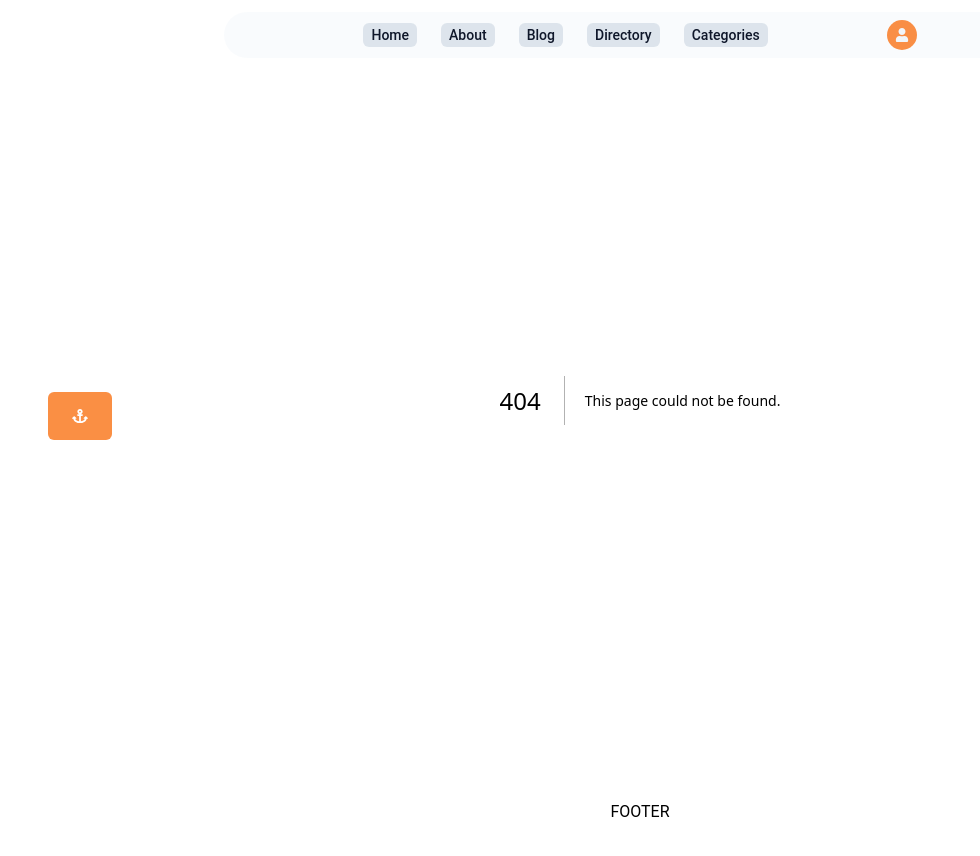
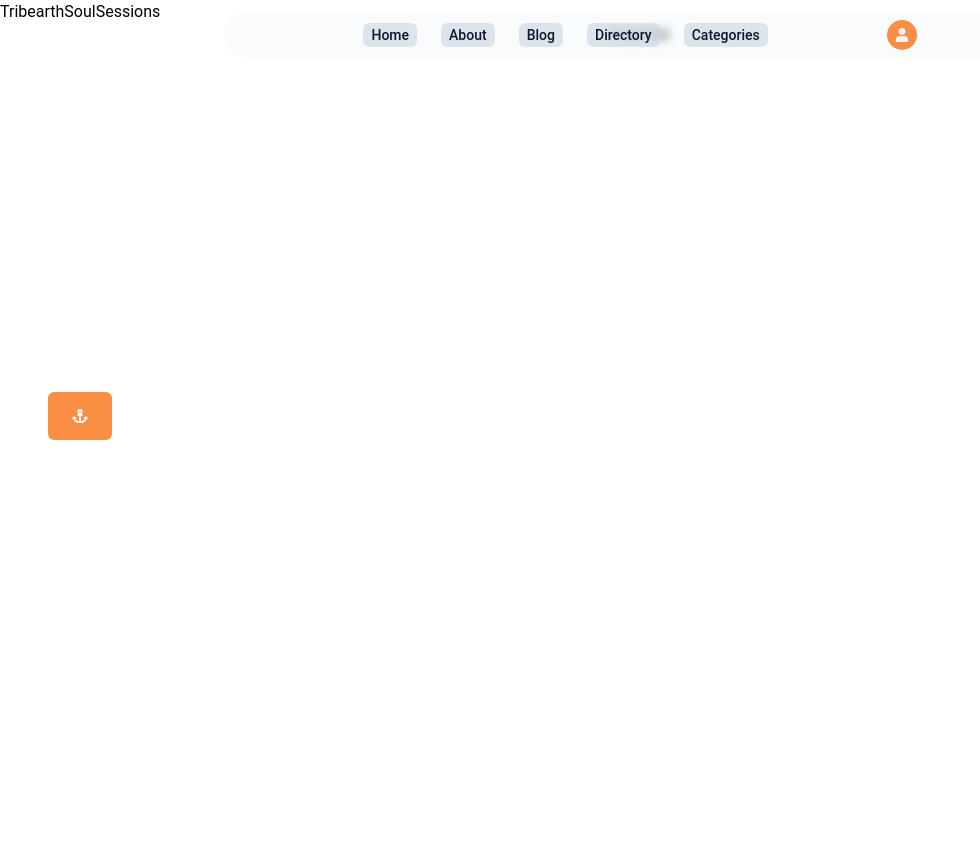
Before and after one commit to MatthewsRicky/travelapp, a Next.js app: page /blog/tribearth_soul_sessions in a window 1280 px wide. Before the commit this address had no page. Shown: the top 856 px of the page, without its empty margins (0-980 px from the left). After the commit the page ends 800 px from the top, so only its background shows below. Built offline with nearby package versions, Linux system fonts and the light colour scheme.

Commit message:
Create page.tsx

```diff
--- /dev/null
+++ b/app/blog/tribearth_soul_sessions/page.tsx
@@ -0,0 +1,7 @@
+import React from "react";
+
+const TribearthSoulSessions = () => {
+	return <div>TribearthSoulSessions</div>;
+};
+
+export default TribearthSoulSessions;
```
